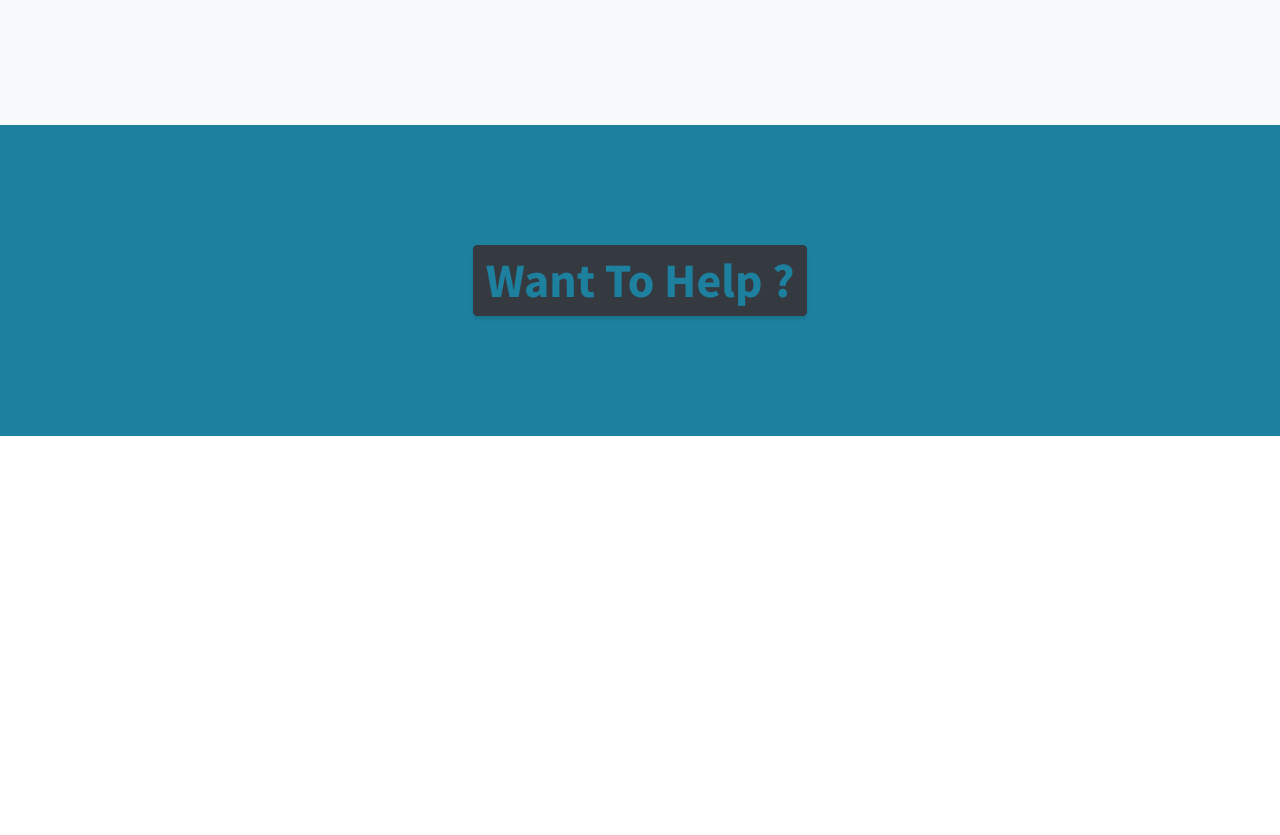
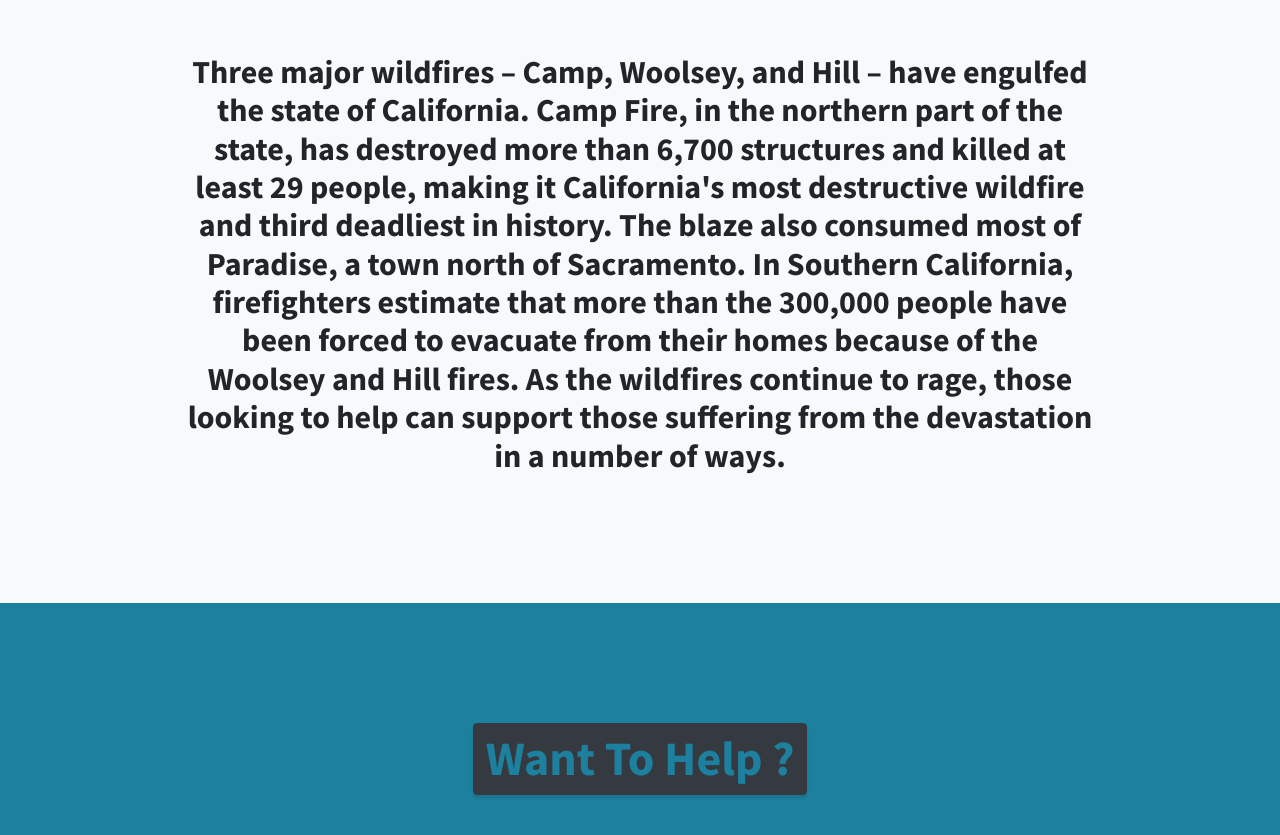
Before and after one commit to MohamedRaffik/wildfires, a plain HTML site: page index.html in a window 1280 px wide. Shown: the part 1192-2027 px from the top of the page. Before the commit the page ends 1628 px from the top, so only its background shows below. Drawn offline with nearby package versions, Linux system fonts and the light colour scheme.

Commit message:
added more text

```diff
--- a/index.html
+++ b/index.html
@@ -54,6 +54,14 @@
               lightning, most are caused by human activities. To protect our natural resources and communities from wildfire damage, residents, visitors and municipal
               jurisdictions must contribute to wildfire prevention and fire containment.
             </h2>
+            <br></br>
+            <h2>
+              Three major wildfires – Camp, Woolsey, and Hill – have engulfed the state of California. Camp Fire, in the northern part of the state, has destroyed more than
+              6,700 structures and killed at least 29 people, making it California's most destructive wildfire and third deadliest in history. The blaze also consumed most
+              of Paradise, a town north of Sacramento. In Southern California, firefighters estimate that more than the 300,000 people have been forced to evacuate from their
+              homes because of the Woolsey and Hill fires. As the wildfires continue to rage, those looking to help can support those suffering from the devastation in a number
+              of ways.
+            </h2>
           </div>
         </div>
       </div>
@@ -63,17 +71,13 @@
     <section class="content-section bg-primary text-white text-center" id="services">
       <div class="container">
         <div class="content-section-heading">
-          <a class="btn btn-dark btn-med js-scroll-trigger">
+          <a class="btn btn-dark btn-med js-scroll-trigger" href="donate.html">
             <h2 class="text-primary mb-0">Want To Help ?</h2>
           </a>
         </div>
       </div>
     </section>
 
-
-    <!-- Custom scripts for this template -->
-    <script src="js/stylish-portfolio.min.js"></script>
-
   </body>
 
 </html>
```
